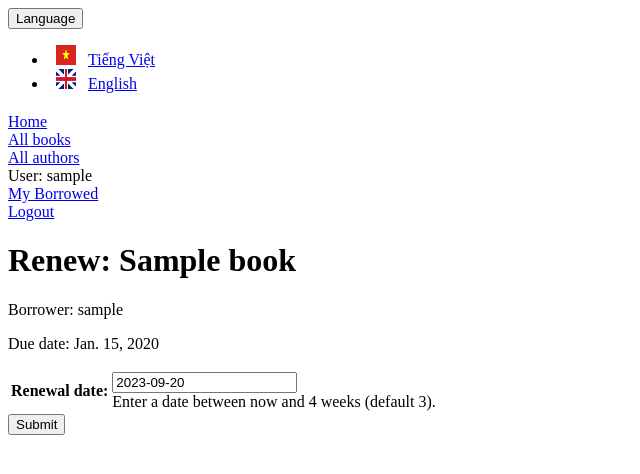
After one commit to holy36/mysite, a Django app: page /catalog/book/00000000-0000-0000-0000-000000000001/renew/ in a window 1280 px wide. The commit adds this page. Shown: the top 474 px of the page, without its empty margins (0-640 px from the left). Run offline with Django 4.2, Linux system fonts and the light colour scheme; a user stored in the database is signed in; tables that the repository leaves empty hold one stand-in row (values such as "Sample post").

Commit message:
Django Tutorial Part 9: Working with forms

```diff
--- /dev/null
+++ b/locallibrary/catalog/forms.py
@@ -0,0 +1,20 @@
+import datetime
+from django import forms
+from django.core.exceptions import ValidationError
+from django.utils.translation import gettext_lazy as _
+
+class RenewBookForm(forms.Form):
+    renewal_date = forms.DateField(help_text=_("Enter a date between now and 4 weeks (default 3)."))
+    def clean_renewal_date(self):
+        data = self.cleaned_data['renewal_date']
+
+        # Check if a date is not in the past.
+        if data < datetime.date.today():
+            raise ValidationError(_('Invalid date - renewal in past'))
+
+        # Check if a date is in the allowed range (+4 weeks from today).
+        if data > datetime.date.today() + datetime.timedelta(weeks=4):
+            raise ValidationError(_('Invalid date - renewal more than 4 weeks ahead'))
+
+        # Remember to always return the cleaned data.
+        return data
--- a/locallibrary/catalog/models.py
+++ b/locallibrary/catalog/models.py
@@ -47,13 +47,13 @@ class BookInstance(models.Model):
     book = models.ForeignKey('Book', on_delete=models.RESTRICT)
     imprint = models.CharField(max_length=200)
     due_back = models.DateField(null=True, blank=True)
+    borrower = models.ForeignKey(User, on_delete=models.SET_NULL, null=True, blank=True)
     LOAN_STATUS = (('m', _('Maintenance')), ('o', _('On loan')), ('a', _('Available')), ('r', _('Reserved')),)
     status = models.CharField(max_length=1, choices=LOAN_STATUS, blank=True, default='m',
                               help_text=_('Book availability', ))
 
-    @property
-    def is_overdue(self):
-        return self.due_back and date.today() > self.due_back
+
+
 
     class Meta:
         ordering = ['due_back']
@@ -62,7 +62,9 @@ class BookInstance(models.Model):
     def __str__(self):
         """String for representing the Model object."""
         return f'{self.id} ({self.book.title})'
-
+    @property
+    def is_overdue(self):
+        return self.due_back and date.today() > self.due_back
 
 class Author(models.Model):
     """Model representing an author."""
@@ -70,7 +72,7 @@ class Author(models.Model):
     last_name = models.CharField(max_length=100)
     date_of_birth = models.DateField(null=True, blank=True)
     date_of_death = models.DateField(_('Died'), null=True, blank=True)
-
+    biography = models.TextField(max_length=1000, null=True, blank=True)
     class Meta:
         ordering = ['last_name', 'first_name']
 
--- a/locallibrary/catalog/templates/catalog/author_detail.html
+++ b/locallibrary/catalog/templates/catalog/author_detail.html
@@ -8,6 +8,8 @@
     </p>
         <strong>{% trans "Date of Death" %}:</strong> {{ author.date_of_death }}
     </p>
+    <strong>{% trans "Biography" %}:</strong> {{ author.biography }}
+    </p>
     <div>
     <h4>{% trans "Books" %}:</h4>
     {% for book in books %}
--- /dev/null
+++ b/locallibrary/catalog/templates/catalog/book_renew_librarian.html
@@ -0,0 +1,19 @@
+{% extends "base_generic.html" %}
+
+{% load i18n %}
+{% block content %}
+    <h1>{% trans "Renew" %}: {{ book_instance.book.title }}</h1>
+    <p>{% trans "Borrower" %}: {{ book_instance.borrower }}</p>
+
+    <p{% if book_instance.is_overdue %} class="text-danger"{% endif %}>
+        {% trans "Due date" %}: {{ book_instance.due_back }}
+    </p>
+
+    <form action="" method="post">
+        {% csrf_token %}
+        <table>
+            {{ form.as_table }}
+        </table>
+        <input type="submit" value="{% trans 'Submit' %}">
+    </form>
+{% endblock %}
--- a/locallibrary/catalog/templates/catalog/bookinstance_list_borrowed_user.html
+++ b/locallibrary/catalog/templates/catalog/bookinstance_list_borrowed_user.html
@@ -8,6 +8,7 @@
             {% for bookinst in bookinstance_list %}
                 <li class="{% if bookinst.is_overdue %}text-danger{% endif %}">
                     <a href="{% url 'book-detail' bookinst.book.pk %}">{{bookinst.book.title}}</a> ({{bookinst.due_back }})
+                    <a href="{% url 'renew-book-librarian' bookinst.pk %}">{% trans "Renew" %}</a>
                 </li>
             {% endfor %}
         </ul>
--- a/locallibrary/catalog/urls.py
+++ b/locallibrary/catalog/urls.py
@@ -7,4 +7,8 @@ urlpatterns = [
     path('mybooks/', views.LoanedBooksByUserListView.as_view(), name='my-borrowed'),
     path('authors/', views.AuthorListView.as_view(), name='authors'),
     path('author/<int:pk>', views.AuthorDetailView.as_view(), name='author-detail'),
+    path('book/<uuid:pk>/renew/', views.renew_book_librarian, name='renew-book-librarian'),
+    path('author/create/', views.AuthorCreate.as_view(), name='author-create'),
+    path('author/<int:pk>/update/', views.AuthorUpdate.as_view(), name='author-update'),
+    path('author/<int:pk>/delete/', views.AuthorDelete.as_view(), name='author-delete'),
     ]
--- a/locallibrary/catalog/views.py
+++ b/locallibrary/catalog/views.py
@@ -1,9 +1,17 @@
+import datetime
+import uuid
 from django.shortcuts import render
 from .models import Book, Author, BookInstance, Genre
 from django.views import generic
 from django.shortcuts import get_object_or_404
 from django.contrib.auth.mixins import LoginRequiredMixin
 from django.contrib.auth.mixins import PermissionRequiredMixin
+from django.http import HttpResponseRedirect
+from django.urls import reverse
+from catalog.forms import RenewBookForm
+from django.contrib.auth.decorators import login_required, permission_required
+from django.views.generic.edit import CreateView, UpdateView, DeleteView
+from django.urls import reverse_lazy
 
 def index(request):
     """View function for home page of site"""
@@ -68,4 +76,45 @@ class LoanedBooksByUserListView(LoginRequiredMixin, PermissionRequiredMixin, gen
             BookInstance.objects.filter(borrower=self.request.user, status__exact="o")
             .order_by("-due_back")
         )
+
+@login_required
+@permission_required('catalog.can_mark_returned', raise_exception=True)
+def renew_book_librarian(request, pk):
+    """View function for renewing a specific BookInstance by librarian."""
+    book_instance = get_object_or_404(BookInstance, pk=pk)
+
+    # If this is a POST request then process the Form data
+    if request.method == 'POST':
+        form = RenewBookForm(request.POST)
+        # Check if the form is valid:
+        if form.is_valid():
+            # process the data in form.cleaned_data as required (here we just write it to the modeldue_back field)
+            book_instance.due_back = form.cleaned_data['renewal_date']
+            book_instance.save()
+
+            return HttpResponseRedirect(reverse('my-borrowed') )
+
+    # If this is a GET (or any other method) create the default form.
+    else:
+        proposed_renewal_date = datetime.date.today() + datetime.timedelta(weeks=3)
+        form = RenewBookForm(initial={'renewal_date': proposed_renewal_date})
+
+    context = {
+        'form': form,
+        'book_instance': book_instance,
+    }
+    return render(request, 'catalog/book_renew_librarian.html', context)
+
+class AuthorCreate(CreateView):
+    model = Author
+    fields = ['first_name', 'last_name', 'date_of_birth', 'date_of_death', 'biography']
+    initial = {'date_of_death': '11/06/2020'}
+
+class AuthorUpdate(UpdateView):
+    model = Author
+    fields = ['first_name', 'last_name', 'date_of_birth', 'date_of_death', 'biography']
+
+class AuthorDelete(DeleteView):
+    model = Author
+    success_url = reverse_lazy('authors')
 #endfile
```
Also changed, not shown: locallibrary/catalog/admin.py (+7 -17 lines), locallibrary/catalog/templates/catalog/author_confirm_delete.html (added, +12 -0 lines), locallibrary/catalog/templates/catalog/author_form.html (added, +12 -0 lines), locallibrary/catalog/templates/catalog/author_list.html (+6 -1 lines), locallibrary/catalog/migrations/0009_author_biography.py (added), locallibrary/catalog/migrations/0010_bookinstance_borrower.py (added), locallibrary/locale/vi/LC_MESSAGES/django.po.
